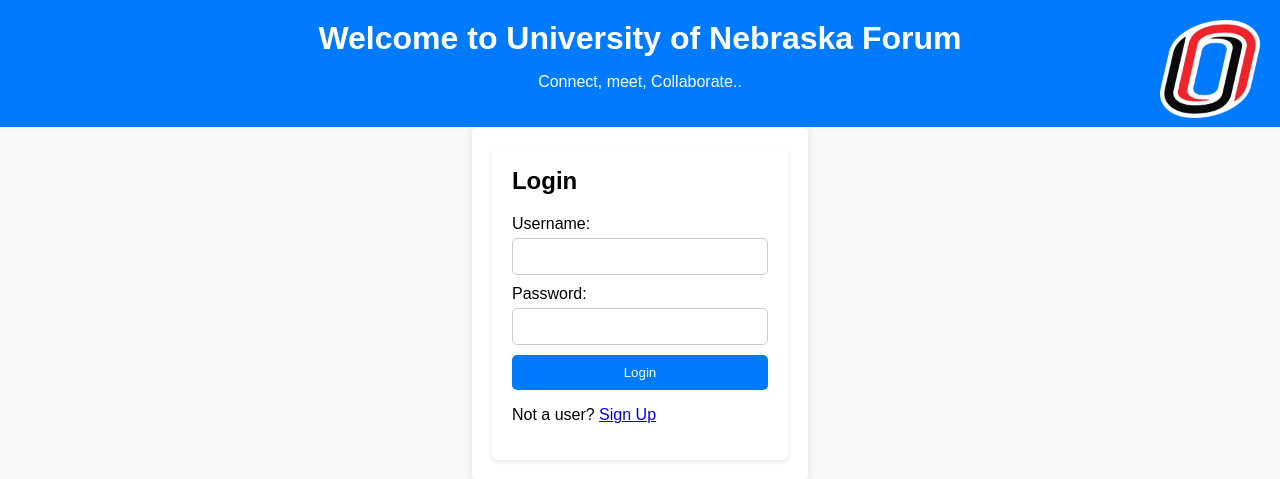
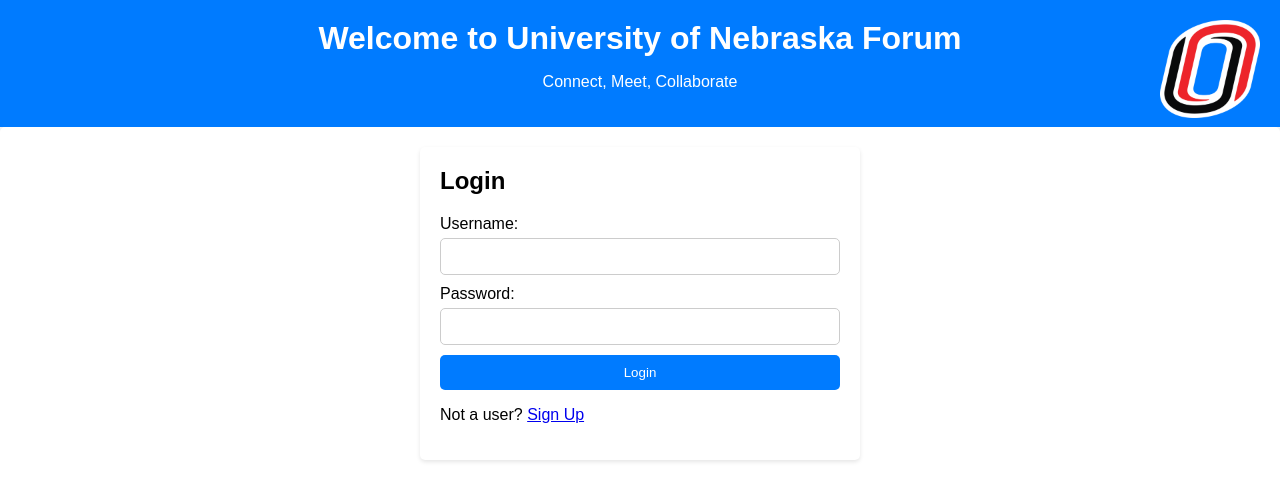
Before and after one commit to aurowora/djraj-project, a FastAPI app: template templates/login.html in a window 1280 px wide. Shown: the top 479 px of the page. Run offline with FastAPI, Linux system fonts and the light colour scheme; the template is opened without the code that fills it, so the values that code supplies are empty; parts of the project's set-up code (start-up, migrations or seed data) failed here and were passed over.

Commit message:
fix styles on login and register pages

```diff
--- a/templates/login.html
+++ b/templates/login.html
@@ -14,11 +14,12 @@
                 <img src="/static/uno-logo.png" alt="University of Nebraska Logo" class="logo">
             </div>
             <h1>Welcome to University of Nebraska Forum</h1>
-            <p>Connect, meet, Collaborate..</p>
+            <p>Connect, Meet, Collaborate</p>
         </div>
     </header>
-    <div class="container">
+
         <main>
+            <div class="container">
             <section id="login-section">
                 <h2>Login</h2>
 
@@ -38,8 +39,9 @@
                 </form>
                 <p>Not a user? <a href="/register">Sign Up</a></p>
             </section>
+                </div>
         </main>
-    </div>
+
     <footer>
         <div class="container">
             <p>&copy; 2024 University of Nebraska Forum</p>
--- a/templates/register.html
+++ b/templates/register.html
@@ -12,8 +12,9 @@
             <h1>Welcome to University of Nebraska Forum</h1>
         </div>
     </header>
-    <div class="container">
+
         <main>
+            <div class="container">
             <section id="signup-section">
                 <h2>Sign Up</h2>
 
@@ -36,8 +37,9 @@
                     <button type="submit">Sign Up</button>
                 </form>
             </section>
+                </div>
         </main>
-    </div>
+
     <footer>
         <div class="container">
             <p>&copy; 2024 University of Nebraska Forum</p>
```
